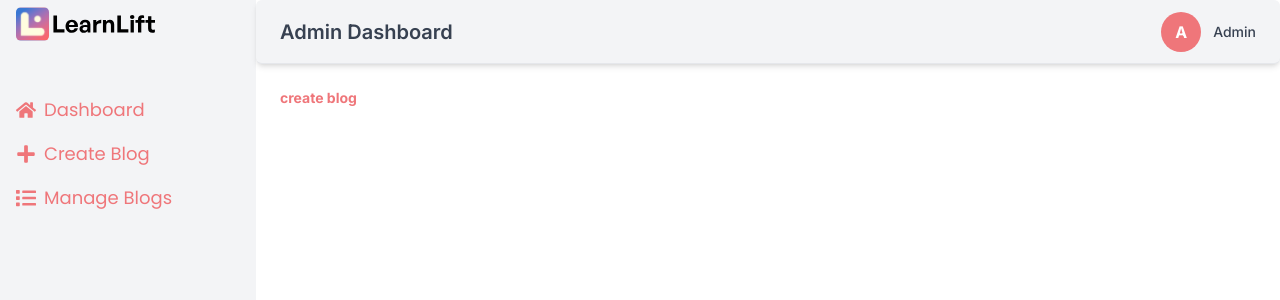
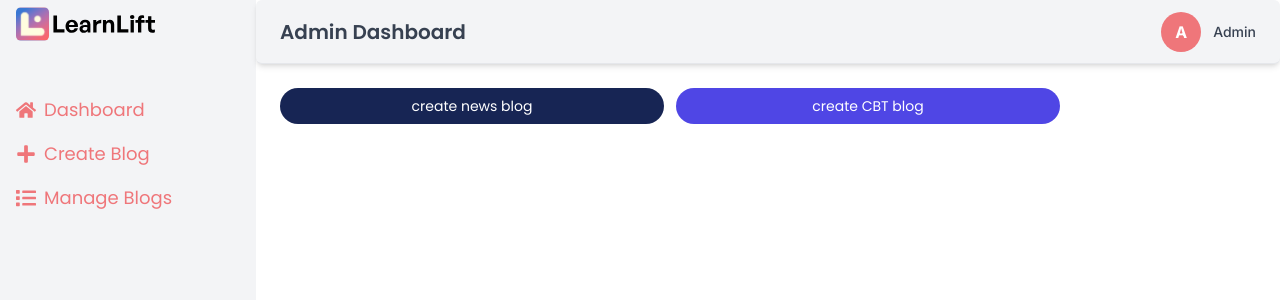
Before and after one commit to emmygrammy/blog-frontend, a React (Vite) app: page /dashboard/create in a window 1280 px wide. Shown: the top 300 px of the page. Built offline with nearby package versions, Linux system fonts and the light colour scheme; no server answers.

Commit message:
Blog-frontend

```diff
--- a/src/components/TopBar.jsx
+++ b/src/components/TopBar.jsx
@@ -4,7 +4,7 @@ function Topbar() {
   return (
     <div className="bg-gray-100 h-16 shadow-md border-b px-6 flex items-center justify-between rounded-sm">
 
-      <h1 className="text-xl font-semibold text-gray-700">
+      <h1 className="text-xl font-semibold font-heading text-gray-700">
         Admin Dashboard
       </h1>
 
--- a/src/pages/dashboard/CreateBlog.jsx
+++ b/src/pages/dashboard/CreateBlog.jsx
@@ -1,11 +1,109 @@
+import { useState } from "react";
+import Button from "../../components/Button";
+import Input from "../../components/Input";
 
-function CreateBlog() {
+export default function CreateBlog() {
+
+  const [activeForm, setActiveForm] = useState("");
+
   return (
     <div>
-      <h1 className="text-sm font-bold text-sans text-primary">
-          create blog
-      </h1>
+
+      <div className="flex items-center justify-start gap-3">
+
+        <Button
+          onClick={() => setActiveForm("news")}
+          className="bg-blue-950 max-w-sm text-white text-sm px-3 py-2 rounded font-heading hover:bg-primary"
+        >
+          create news blog
+        </Button>
+
+        <Button
+          onClick={() => setActiveForm("cbt")}
+          className="bg-secondary text-white max-w-sm text-sm px-3 py-2 rounded font-heading hover:bg-primary"
+        >
+          create CBT blog
+        </Button>
+
+      </div>
+
+      {/* SHOW FORMS */}
+
+      <div className="mt-10">
+
+        {activeForm === "news" && <CreateNewsBlog />}
+
+        {activeForm === "cbt" && <CreateCbtBlog />}
+
+      </div>
+
     </div>
-  )
+  );
 }
-export default CreateBlog
+
+
+
+function CreateNewsBlog() {
+  return (
+    <div>
+      <form className="bg-gray-100 p-6 rounded-xl">
+
+        <h1 className="text-2xl font-bold mb-5">
+          Create News Blog
+        </h1>
+
+        <Input
+          type="text"
+          placeholder="News title"
+          className="border w-full p-3 rounded mb-4"
+        />
+
+        <textarea
+          placeholder="News description"
+          className="border-2 w-full p-3 rounded-2xl mb-4 focus:border-primary focus:outline-none"
+        />
+
+        <Input
+          type="file"
+          className="mb-4"
+        />
+
+        <Button className="bg-primary text-white px-5 py-2 rounded">
+          Submit
+        </Button>
+
+      </form>
+    </div>
+  );
+}
+
+
+
+function CreateCbtBlog() {
+  return (
+    <div>
+      <form className="bg-gray-100 p-6 rounded-xl">
+
+        <h1 className="text-2xl font-bold mb-5">
+          Create CBT Blog
+        </h1>
+
+        <Input
+          type="text"
+          placeholder="CBT title"
+          className="border w-full p-3 rounded mb-4"
+        />
+
+        <textarea
+          placeholder="CBT description"
+          className="border-2 w-full p-3 rounded-2xl mb-4 focus:border-primary focus:outline-none"
+        />
+
+        <button className="bg-primary text-white px-5 py-2 rounded">
+          Submit
+        </button>
+
+      </form>
+    </div>
+  );
+}
--- a/src/pages/dashboard/DashboardHome.jsx
+++ b/src/pages/dashboard/DashboardHome.jsx
@@ -6,19 +6,19 @@ function DashboardHome() {
         <div className="flex float-start gap-12">
 
           <div className="bg-gray-100 p-4 rounded-xl text-center container w-72 h-48">
-              <h1  className="font-heading text-lg text-black" >
+              <h1  className="font-heading text-2xl text-black" >
                  30 blogs
               </h1>
           </div>
 
           <div className="bg-secondary p-4 rounded text-center container w-72 h-48">
-              <h1 className="font-heading text-lg text-white">
+              <h1 className="font-heading text-2xl text-white">
                  40 blogs
               </h1>
           </div>
 
           <div className="bg-primary p-4 rounded text-center container w-72 h-48">
-              <h1  className="font-heading text-lg text-white">
+              <h1  className="font-heading text-2xl text-white">
                  50 blogs
               </h1>
           </div>
```
